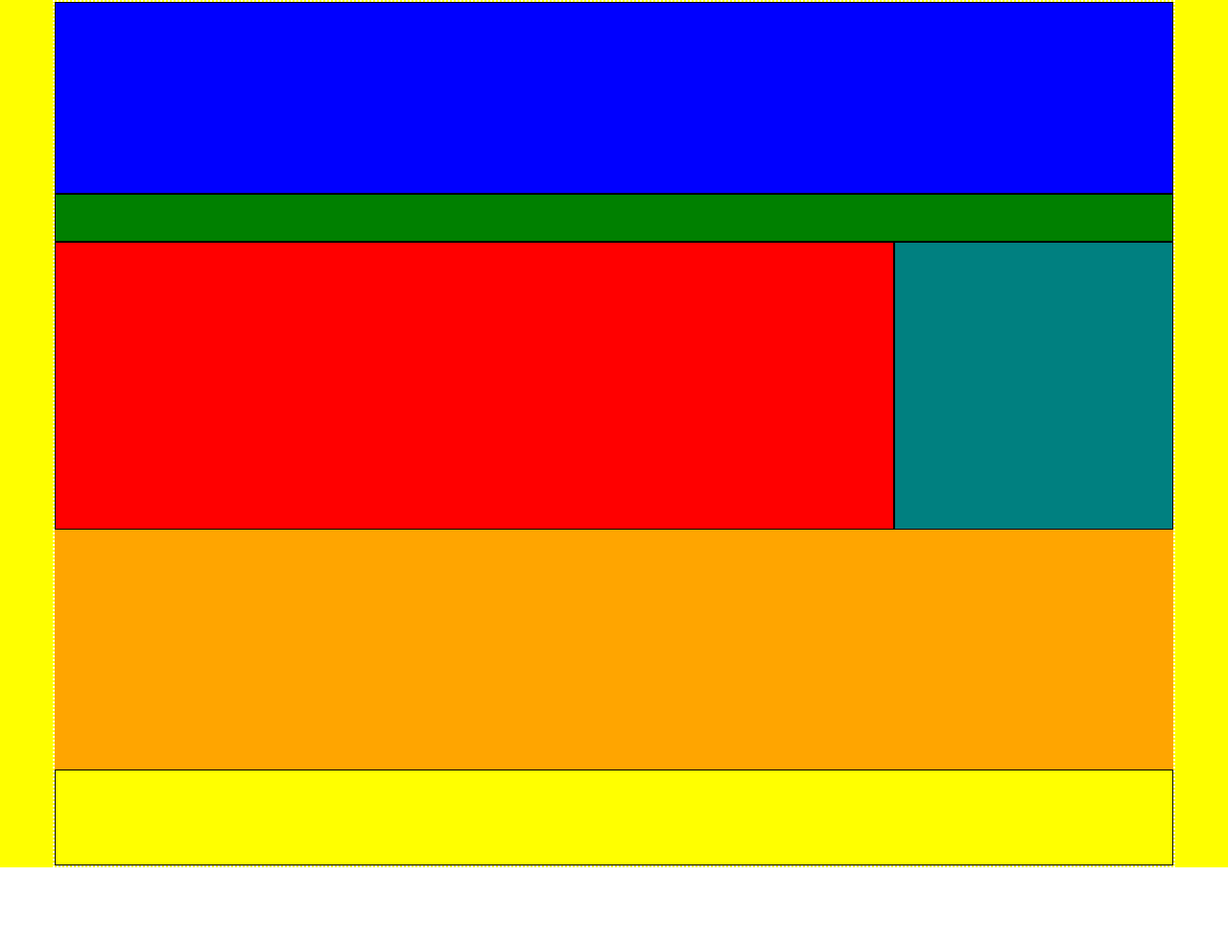
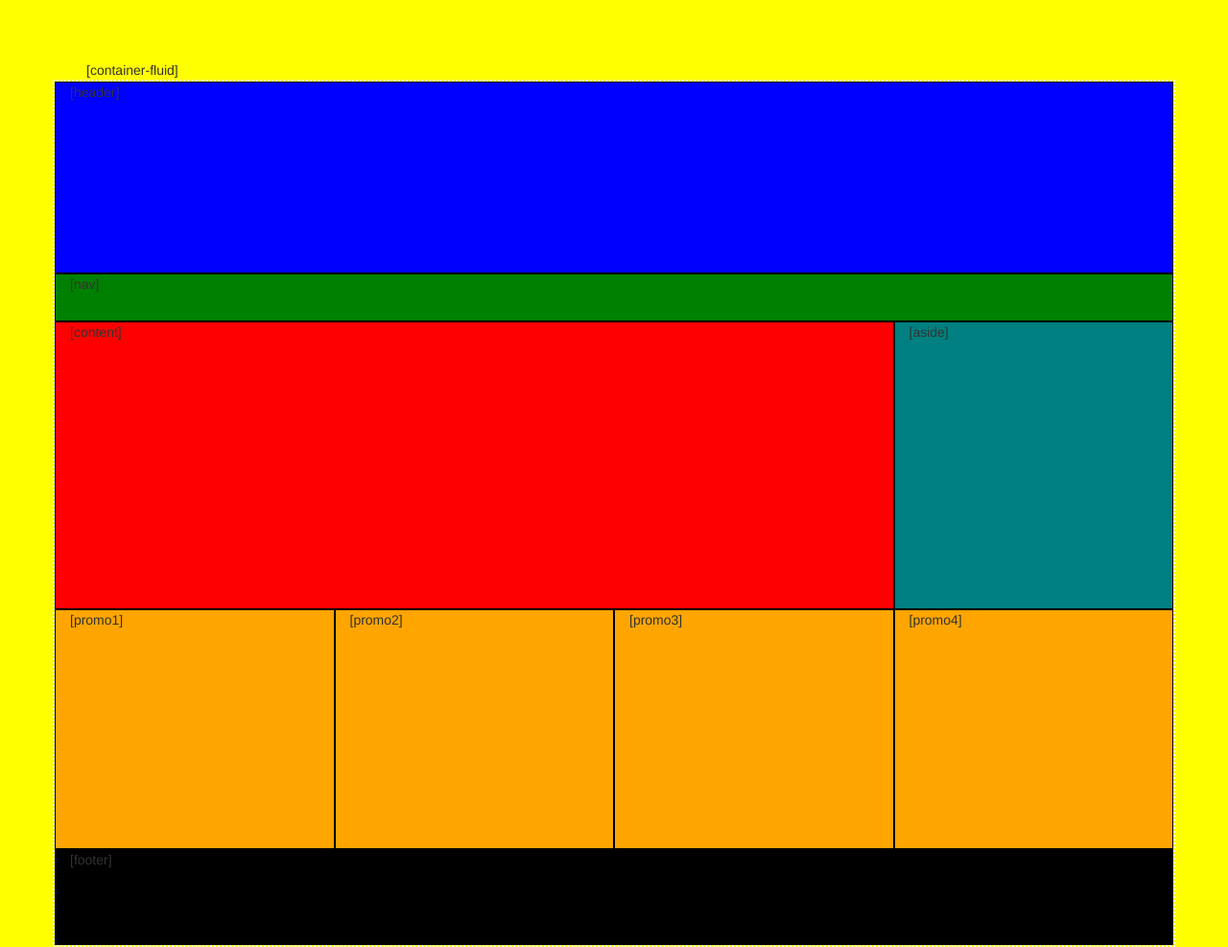
Before and after one commit to sasquatchbrawley/day3-take-home, a plain HTML site: page index.html in a window 1280 px wide. Shown: the whole page at 96% size. Before the commit the page ends 904 px from the top, so only its background shows below. Drawn offline with nearby package versions, Linux system fonts and the light colour scheme.

Commit message:
added text and labels to the columns and rows

```diff
--- a/css/style.css
+++ b/css/style.css
@@ -2,8 +2,16 @@
   background-color: yellow;
 }
 
+#cfp {
+  margin-top: 5%;
+  margin-left: 6%;
+  margin-bottom: 0%;
+}
+
 .container {
   border: 2px dotted  white;
+  margin: 0px auto;
+
 }
 
 .blue {
@@ -32,11 +40,13 @@
 .orange {
   height: 250px;
   background-color: orange;
+  border: 1px solid black;
 }
 
 .black {
   border: 1px solid black;
   height: 100px;
+  background-color: black;
 }
 
 #row5  {
--- a/index.html
+++ b/index.html
@@ -11,25 +11,46 @@
   </head>
     <body>
     <div class="container-fluid">
+      <p id="cfp">[container-fluid]</p>
       <div class="container">
         <div class="row">
-          <div class="col-xs-12 blue"></div>
+          <div class="col-xs-12 blue">
+            <p>[header]</p>
+          </div>
+
         </div>
         <div class="row">
-          <div class="col-xs-12 green"></div>
+          <div class="col-xs-12 green">
+            <p>[nav]</p>
+          </div>
+
         </div>
         <div class="row">
-          <div class="col-xs-9 red"></div>
-          <div class="col-xs-3 teal"></div>
+          <div class="col-xs-9 red">
+            <p>[content]</p>
+          </div>
+          <div class="col-xs-3 teal">
+            <p>[aside]</p>
+          </div>
         </div>
         <div class="row">
-          <div class="col-xs-3 orange"></div>
-          <div class="col-xs-3 orange"></div>
-          <div class="col-xs-3 orange"></div>
-          <div class="col-xs-3 orange"></div>
+          <div class="col-xs-3 orange">
+            <p>[promo1]</p>
+          </div>
+          <div class="col-xs-3 orange">
+            <p>[promo2]</p>
+          </div>
+          <div class="col-xs-3 orange">
+            <p>[promo3]</p>
+          </div>
+          <div class="col-xs-3 orange">
+            <p>[promo4]</p>
+          </div>
         </div>
         <div class="row">
-          <div class="col-xs-12 black"></div>
+          <div class="col-xs-12 black">
+            <p>[footer]</p>
+          </div>
         </div>
       </div>
     </div>
```
